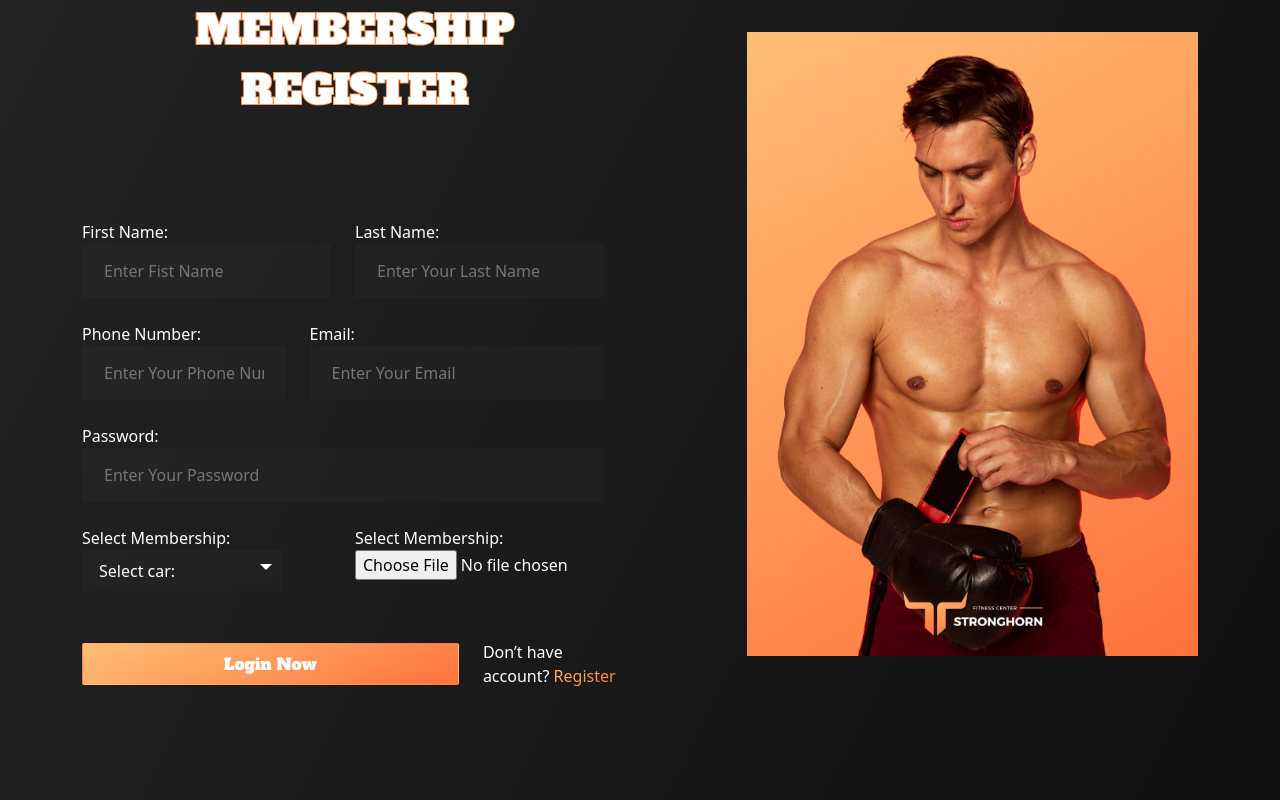
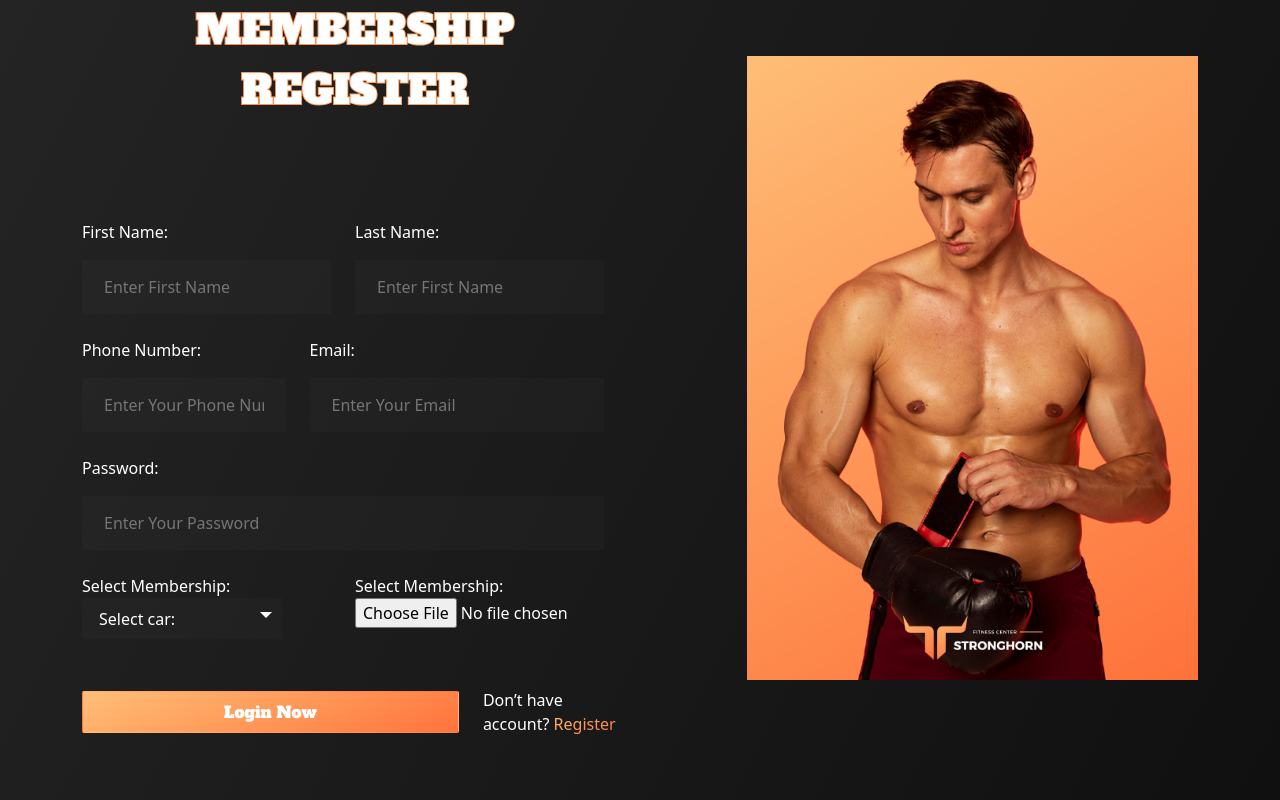
Before and after one commit to Widyasa/frontend-stronghornProject, a Vue app: page /auth/register in a window 1280 px wide. Built offline with nearby package versions, Linux system fonts and the light colour scheme.

Commit message:
retake input component

```diff
--- a/src/components/inputText.vue
+++ b/src/components/inputText.vue
@@ -1,11 +1,7 @@
 <template>
-  <div class="d-flex flex-column">
-    <p class="text-white text-capitalize">{{title_input}}</p>
     <div class="input-text-wrapper">
-      <input :type="input_type" v-model="inputModel" class="input-text w-100" :placeholder="placeholderValue"
-             :value="inputValue" @input="updateValue($event.target.value)">
+      <input :type="input_type" class="input-text w-100" :placeholder="placeholderValue" />
     </div>
-  </div>
 </template>
 
 <script>
@@ -16,10 +12,6 @@ export default {
       type:String,
       required:true
     },
-    title_input:{
-      type:String,
-      required: true
-    },
     input_type:{
       type:String,
       required:true,
@@ -27,10 +19,6 @@ export default {
         return ['text', 'number', 'email', 'password', 'tel'].indexOf(value) !== -1
       }
     },
-    value:{
-      type:String,
-      required:true,
-    }
   },
   computed:{
     placeholderValue() {
@@ -48,18 +36,7 @@ export default {
     }
   },
   methods:{
-    updateValue(newValue) {
-      this.inputValue = newValue
-      this.$emit('input', newValue)
 
-    },
-    validateInput() {
-      if (this.type === 'number' && isNaN(Number(this.inputValue))) {
-        this.validInput = false
-      } else {
-        this.validInput = true
-      }
-    }
   }
 
 }
--- a/src/views/auth/registerPage.vue
+++ b/src/views/auth/registerPage.vue
@@ -3,19 +3,34 @@
     <div class="d-flex flex-column login-content-wrapper gap-5">
       <div class="row gy-4 w-100">
         <div class="col-md-6 col-12">
-          <input-text input_type="text"  title_input="First Name:" :placeholder="'Enter Fist Name'" />
+          <div class="d-flex flex-column">
+            <p class="text-white">First Name:</p>
+            <input-text input_type="text" :placeholder="'Enter First Name'"  class="mt-3"/>
+          </div>
         </div>
         <div class="col-md-6 col-12">
-          <input-text input_type="text" title_input="Last Name:" :placeholder="'Enter Your Last Name'" />
+          <div class="d-flex flex-column">
+            <p class="text-white">Last Name:</p>
+            <input-text input_type="text" :placeholder="'Enter First Name'"  class="mt-3"/>
+          </div>
         </div>
         <div class="col-md-5 col-12">
-          <input-text input_type="tel" title_input="Phone Number:" :placeholder="'Enter Your Phone Number'"  />
+          <div class="d-flex flex-column">
+            <p class="text-white">Phone Number:</p>
+            <input-text input_type="tel" :placeholder="'Enter Your Phone Number'"  class="mt-3"/>
+          </div>
         </div>
         <div class="col-md-7 col-12">
-          <input-text input_type="email" title_input="Email:" :placeholder="'Enter Your Email'" />
+          <div class="d-flex flex-column">
+            <p class="text-white">Email:</p>
+            <input-text input_type="text" :placeholder="'Enter Your Email'"  class="mt-3"/>
+          </div>
         </div>
         <div class="col-12">
-          <input-text input_type="password" title_input="password:" :placeholder="'Enter Your Password'" />
+          <div class="d-flex flex-column">
+            <p class="text-white">Password:</p>
+            <input-text input_type="password" :placeholder="'Enter Your Password'"  class="mt-3"/>
+          </div>
         </div>
         <div class="col-md-6 col-12">
           <div class="d-flex flex-column">
--- a/src/views/dashboardPage.vue
+++ b/src/views/dashboardPage.vue
@@ -6,6 +6,13 @@
         <card-dashboard :img_url="'../../public/img/dashboard/dashboard3.svg'" number_card="260" title_card="Number of Towels" />
         <card-dashboard :img_url="'../../public/img/dashboard/dashboard1.svg'" number_card="260" title_card="Number of Lockers" />
       </div>
+
+    <div class="table-content-wrapper mt-5">
+      <p class="title-font fs-3 text-uppercase">request membership</p>
+      <div class="mt-5 card-dashboard-wrapper p-4">
+        <table class="table-wrapper"></table>
+      </div>
+    </div>
   </div>
 </template>
 
```
